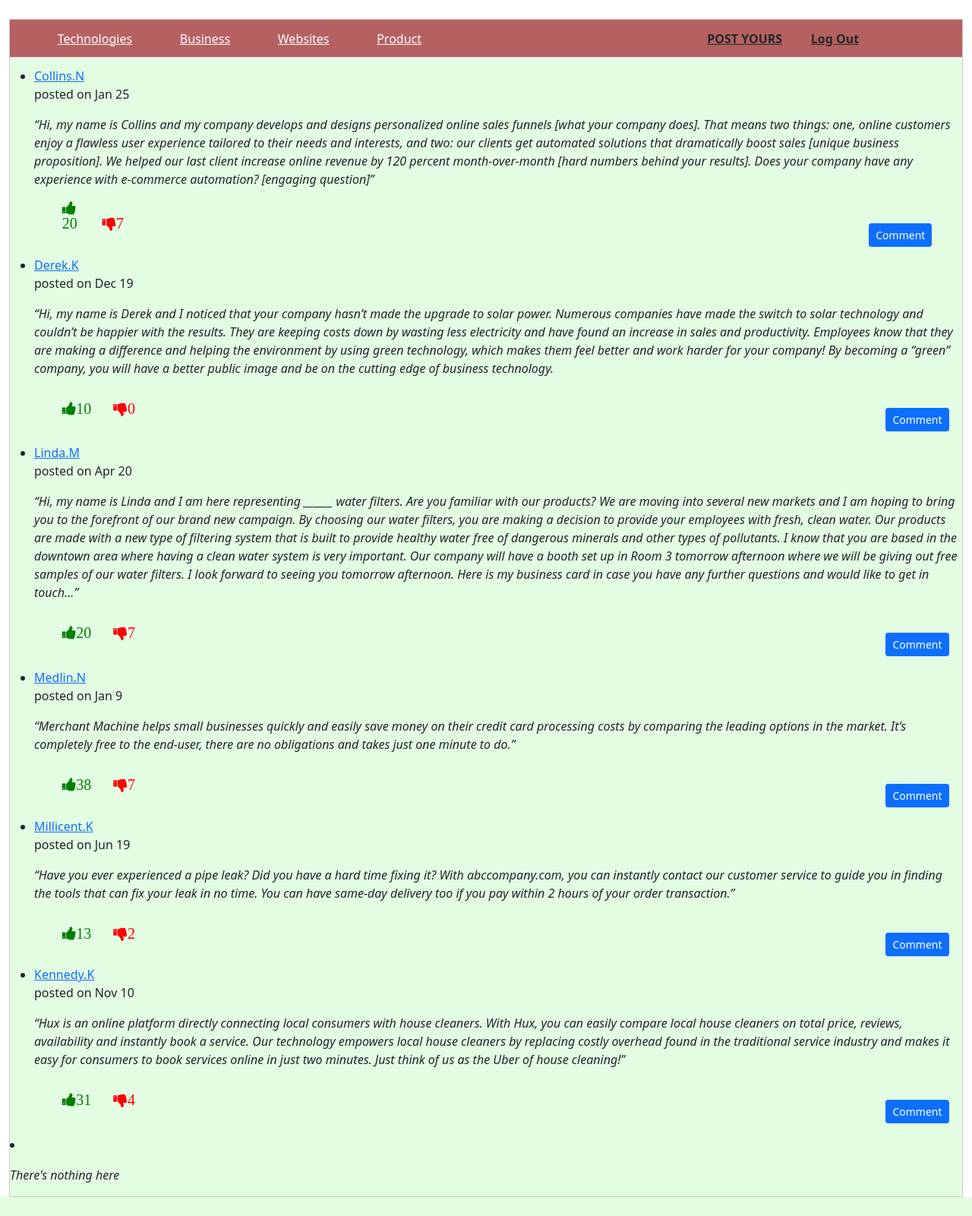
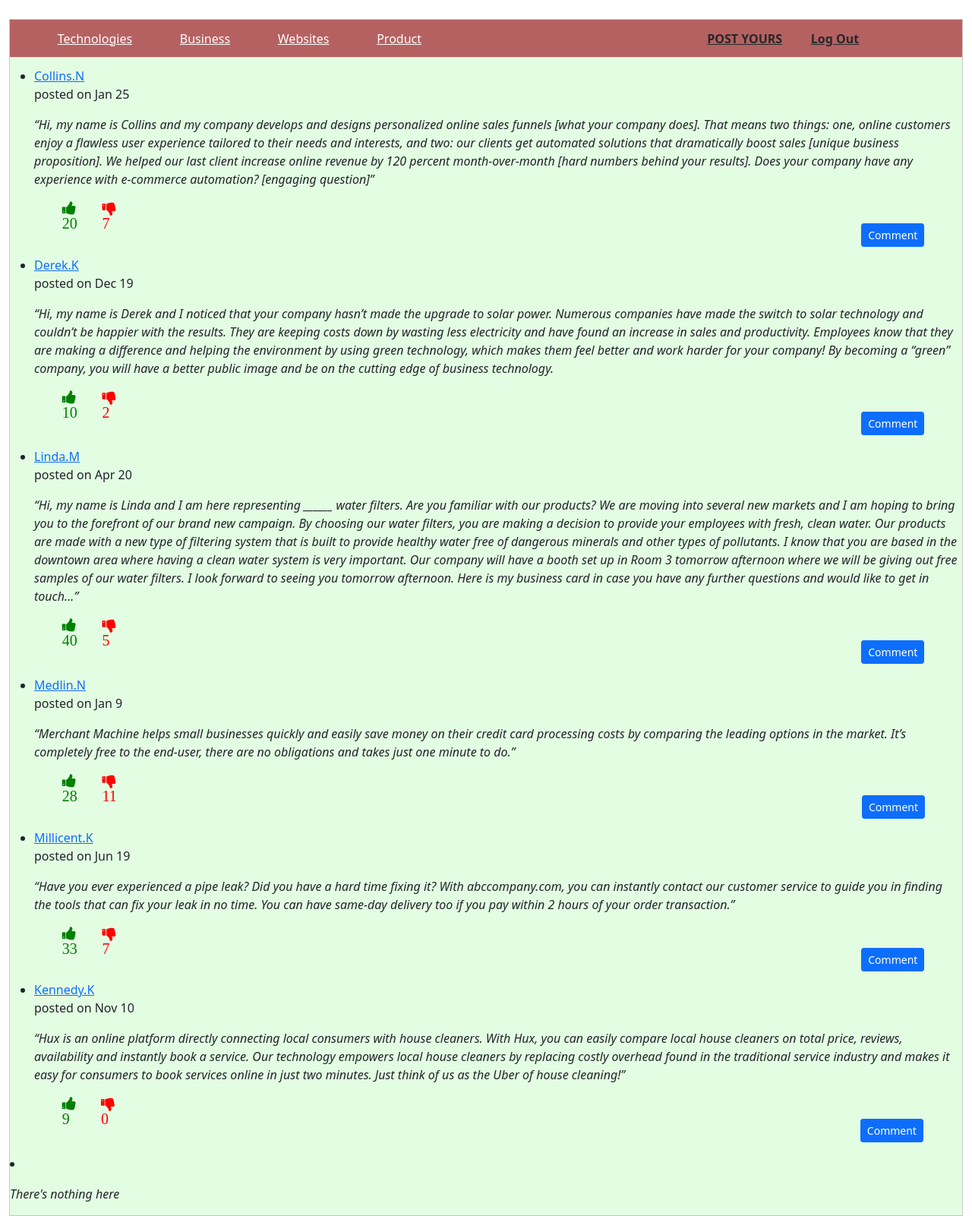
Before and after one commit to Collins07/My-pitch, a Flask app: page /pitch in a window 1280 px wide. Shown: the whole page at 76% size. Before the commit the page ends 1576 px from the top, so only its background shows below. Run offline with Flask 2, Linux system fonts and the light colour scheme; data that the repository does not hold is empty.

Commit message:
final changes

```diff
--- a/app.py
+++ b/app.py
@@ -93,7 +93,8 @@ def logout():
 
 @app.route('/pitch')
 def pitch():
-    return render_template('pitch.html')
+    posts = Post.query.all()
+    return render_template('pitch.html', posts=posts)
 
 
 
@@ -102,6 +103,9 @@ def post():
 
     form = PostForm()
     if form.validate_on_submit():
+        post = Post(author=form.author.data, content=form.content.data)
+        db.session.add(post)
+        db.session.commit()
         flash('Your post has been created', 'success')
     return render_template('post.html', form=form)
 
--- a/templates/pitch.html
+++ b/templates/pitch.html
@@ -48,10 +48,10 @@
                                         </i>
                                     </p>
                                     <small class="votes">
-                                        <i id="like"  class="fa fa-thumbs-up"><p id="input1">20</p></i>
+                                        <i id="like" onclick="count()"  class="fa fa-thumbs-up"><p id="likeCount">20</p></i>
                                         &nbsp;&nbsp;
                                         &nbsp;&nbsp;&nbsp;&nbsp;
-                                        <i id="dislike" class="fa fa-thumbs-down">7</i>
+                                        <i id="dislike" onclick="count1()" class="fa fa-thumbs-down"><p id="dislikeCount">7</p></i>
                                     </small>
                                     <button class="btn btn-primary btn-block btn-sm ">Comment</button>
                                 </li>
@@ -71,9 +71,10 @@
                                          </i>
                                     </p>
                                     <small class="votes">
-                                        <i  id="like" class="fa fa-thumbs-up">10</i>&nbsp;&nbsp;
+                                        <i id="like" onclick="count()"  class="fa fa-thumbs-up"><p id="likeCount">10</p></i>
+                                        &nbsp;&nbsp;
                                         &nbsp;&nbsp;&nbsp;&nbsp;
-                                        <i id="dislike" class="fa fa-thumbs-down">0</i>&nbsp;&nbsp;
+                                        <i id="dislike" onclick="count1()" class="fa fa-thumbs-down"><p id="dislikeCount">2</p></i>
                                     </small>
                                     <button class="btn btn-primary btn-block btn-sm ">Comment</button>
                                 </li>
@@ -101,9 +102,10 @@
                                         </i>
                                     </p>
                                     <small class="votes">
-                                        <i id="like" class="fa fa-thumbs-up">20</i>&nbsp;&nbsp;
+                                        <i id="like" onclick="count()"  class="fa fa-thumbs-up"><p id="likeCount">40</p></i>
+                                        &nbsp;&nbsp;
                                         &nbsp;&nbsp;&nbsp;&nbsp;
-                                        <i id="dislike" class="fa fa-thumbs-down">7</i>&nbsp;&nbsp;
+                                        <i id="dislike" onclick="count1()" class="fa fa-thumbs-down"><p id="dislikeCount">5</p></i>
                                     </small>
                                     <button class="btn btn-primary btn-block btn-sm ">Comment</button>
                                 </li>
@@ -125,9 +127,10 @@
                                         </i>
                                     </p>
                                     <small class="votes">
-                                        <i id="like" class="fa fa-thumbs-up">38</i>&nbsp;&nbsp;
+                                        <i id="like" onclick="count()"  class="fa fa-thumbs-up"><p id="likeCount">28</p></i>
+                                        &nbsp;&nbsp;
                                         &nbsp;&nbsp;&nbsp;&nbsp;
-                                        <i id="dislike" class="fa fa-thumbs-down">7</i>&nbsp;&nbsp;
+                                        <i id="dislike" onclick="count1()" class="fa fa-thumbs-down"><p id="dislikeCount">11</p></i>
                                     </small>
                                     <button class="btn btn-primary btn-block btn-sm ">Comment</button>
                                 </li>
@@ -146,9 +149,10 @@
                                          </i>
                                     </p>
                                     <small class="votes">
-                                        <i  id="like" class="fa fa-thumbs-up">13</i>&nbsp;&nbsp;
+                                        <i id="like" onclick="count()"  class="fa fa-thumbs-up"><p id="likeCount">33</p></i>
+                                        &nbsp;&nbsp;
                                         &nbsp;&nbsp;&nbsp;&nbsp;
-                                        <i id="dislike" class="fa fa-thumbs-down">2</i>&nbsp;&nbsp;
+                                        <i id="dislike" onclick="count1()" class="fa fa-thumbs-down"><p id="dislikeCount">7</p></i>
                                     </small>
                                     <button class="btn btn-primary btn-block btn-sm ">Comment</button>
                                 </li>
@@ -168,9 +172,10 @@
                                          </i>
                                     </p>
                                     <small class="votes">
-                                        <i  id="like" class="fa fa-thumbs-up">31</i>&nbsp;&nbsp;
+                                        <i id="like" onclick="count()"  class="fa fa-thumbs-up"><p id="likeCount">9</p></i>
+                                        &nbsp;&nbsp;
                                         &nbsp;&nbsp;&nbsp;&nbsp;
-                                        <i id="dislike" class="fa fa-thumbs-down">4</i>&nbsp;&nbsp;
+                                        <i id="dislike" onclick="count1()" class="fa fa-thumbs-down"><p id="dislikeCount">0</p></i>
                                     </small>
                                     <button class="btn btn-primary btn-block btn-sm ">Comment</button>
                                 </li>
@@ -222,12 +227,15 @@
 
 
 
-           let press = document.getElementById('like');
-           let input1 = document.getElementById('input1');
+           let likeCount = document.querySelector('#likeCount');
+           let dislikeCount = document.querySelector('#dislikeCount');
 
-           like.addEventListener('click', ()=>{
-               input1.value = parseInt(input1.value) + 1;
-           })
+           function count(){
+               likeCount.textContent = parseInt(likeCount.textContent) +1;
+           }
+           function count1(){
+               dislikeCount.textContent = parseInt(dislikeCount.textContent) -1;
+           }
     </script>
 </body>
 </html>
--- a/templates/post.html
+++ b/templates/post.html
@@ -18,10 +18,7 @@
                     {{ form.hidden_tag() }}
                     <fieldset>
                         <legend class="mb-4">Add your post</legend>
-                        <div class="form-group">
-                            {{ form.until.label(class = "form-control-label") }}
-                            {{ form.until(class = "form-control form-control-lg") }}
-                        </div>
+
                         <div class="form-group">
                             {{ form.author.label(class = "form-control-label") }}
                             {{ form.author(class = "form-control form-control-lg") }}
```
Also changed, not shown: form.py (+4 -4 lines).
